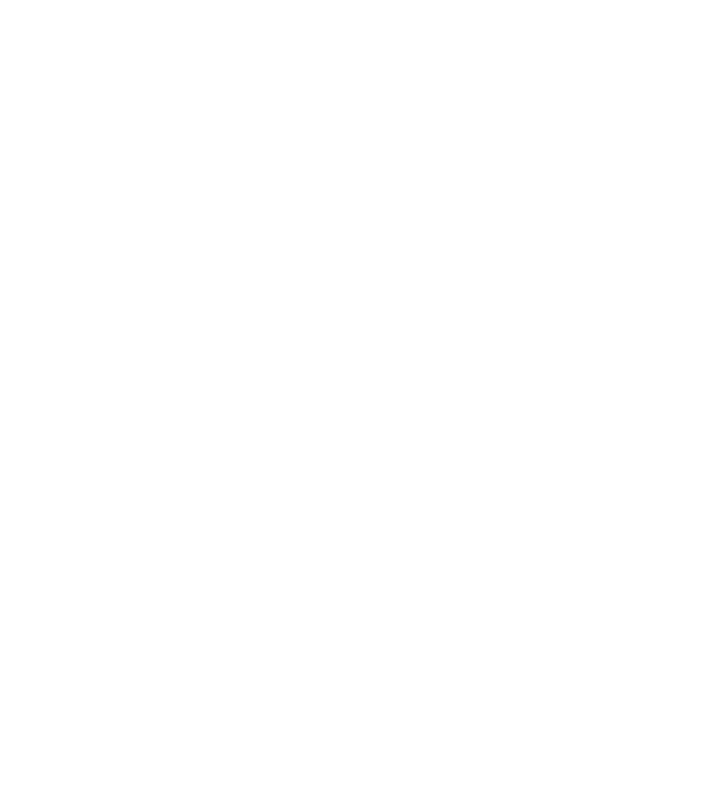
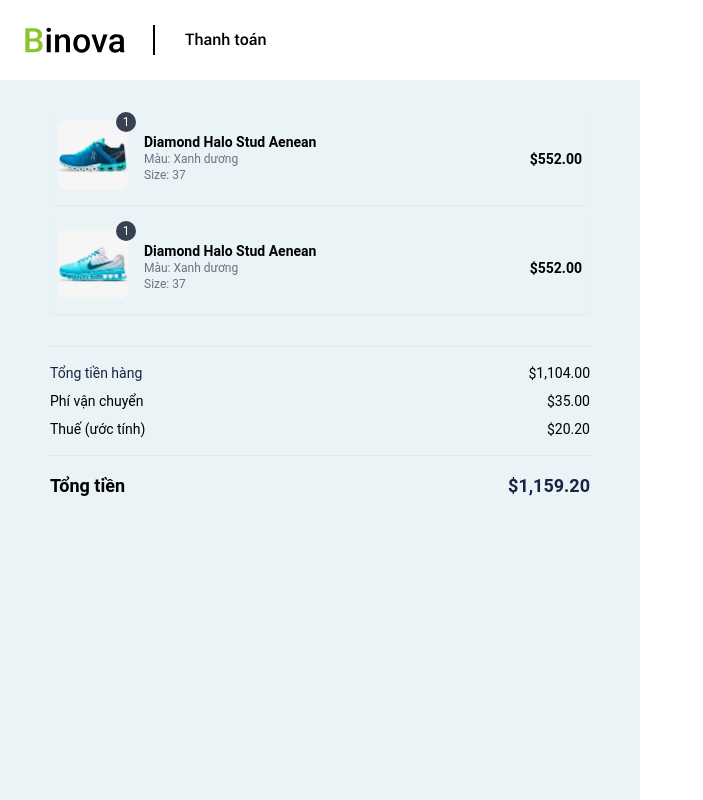
Before and after one commit to Flexx05/datn-FE, a React (Vite) app: page /products/detailorder in a window 1280 px wide. Before the commit this address had no page. Shown: the top 800 px of the page, without its empty margins (0-703 px from the left). Built offline with nearby package versions, Linux system fonts and the light colour scheme; a web font is replaced by a local one.

Commit message:
feat: chi tiết đơn hàng

```diff
--- a/src/App.tsx
+++ b/src/App.tsx
@@ -12,6 +12,7 @@
 import  DetailCart  from "./pages/DetailCart";
 import  BlogCategory  from "./pages/BlogCategory";
 import  DetailBlog  from "./pages/DetailBlog";
+import DetailOrder from "./pages/DetailOrder";
 
 
 const App: React.FC = () => {
@@ -34,7 +35,10 @@
           <Route path="/login" element={<Login />} />
           <Route path="/register" element={<Register />} />
           <Route path="/forgot-password" element={<ForgotPassword/>} />
+          <Route path="/products/detailorder" element = {<DetailOrder/>} />
+
         </Route>
+
       </Routes>
     </Router>
   );
--- /dev/null
+++ b/src/pages/DetailOrder.tsx
@@ -0,0 +1,69 @@
+import { Image, Select } from "antd";
+import rectangle1 from '../assets/image/Rectangle 1.png';
+import rectangle2 from '../assets/image/Rectangle 2.png';
+import { AuthHeader } from "../components/authHeader";
+
+const { Option } = Select;
+
+interface OrderItem {
+  id: number;
+  name: string;
+  color: string;
+  size: number;
+  price: number;
+  image: string;
+  quantity: number;
+}
+
+const orderItems: OrderItem[] = [
+  { id: 1, name: "Diamond Halo Stud Aenean", color: "Xanh dương", size: 37, price: 552.0, image: rectangle1, quantity: 1 },
+  { id: 2, name: "Diamond Halo Stud Aenean", color: "Xanh dương", size: 37, price: 552.0, image: rectangle2, quantity: 1 },
+];
+
+export default function DetailOrder() {
+
+
+  const total = orderItems.reduce((sum, item) => sum + item.price * item.quantity, 0);
+  const shipping = 35;
+  const tax = 20.2;
+  const grandTotal = total + shipping + tax;
+
+  return (
+    <div className="bg-white min-h-screen font-roboto">
+    <AuthHeader title={"Thanh toán"} />
+      <div className="mx-auto flex flex-col md:flex-row min-h-screen md:gap-12 ">
+        {/* Thông tin sản phẩm */}
+        <div className="w-full h-full md:w-1/2 bg-[#eaf3f6] flex flex-col justify-start px-0 md:px-0" style={{ minHeight: '100vh' }}>
+          <div className="max-w-[540px]  mx-auto w-full pt-8 pb-16 px-4 md:px-0">
+
+            <div className="border-b border-[#dbe9ef] pb-4 mb-4">
+              {orderItems.map(item => (
+                <div key={item.id} className="flex items-center gap-4 mb-4  rounded-lg shadow-sm p-2 hover:bg-[#f7fafc] transition-all">
+                  <div className="relative">
+                    <Image src={item.image} alt={item.name} width={70} height={70} className="rounded-lg" />
+                    <span className="absolute -top-2 -right-2 bg-gray-700 text-white text-xs w-5 h-5 flex items-center justify-center rounded-full">{item.quantity}</span>
+                  </div>
+                  <div className="flex-1">
+                    <div className="font-semibold text-sm leading-tight">{item.name}</div>
+                    <div className="text-xs text-gray-500">Màu: {item.color}</div>
+                    <div className="text-xs text-gray-500">Size: {item.size}</div>
+                  </div>
+                  <div className="font-semibold text-sm text-right min-w-[80px]">${item.price.toFixed(2)}</div>
+                </div>
+              ))}
+            </div>
+            <div className="flex flex-col gap-2 text-sm">
+              <div className="flex justify-between items-center"><span className="text-[#1a2343] cursor-pointer">Tổng tiền hàng</span><span className="text-right min-w-[80px]">${total.toLocaleString(undefined, { minimumFractionDigits: 2 })}</span></div>
+              <div className="flex justify-between items-center"><span>Phí vận chuyển</span><span className="text-right min-w-[80px]">${shipping.toFixed(2)}</span></div>
+              <div className="flex justify-between items-center"><span>Thuế (ước tính)</span><span className="text-right min-w-[80px]">${tax.toFixed(2)}</span></div>
+              <hr className="my-2 border-[#dbe9ef]" />
+              <div className="flex justify-between items-center text-lg font-bold"><span>Tổng tiền</span><span className="text-right min-w-[80px] text-[#1a2343]">${grandTotal.toLocaleString(undefined, { minimumFractionDigits: 2 })}</span></div>
+            </div>
+          </div>
+        </div>
+
+
+      </div>
+    </div>
+  );
+}
```
